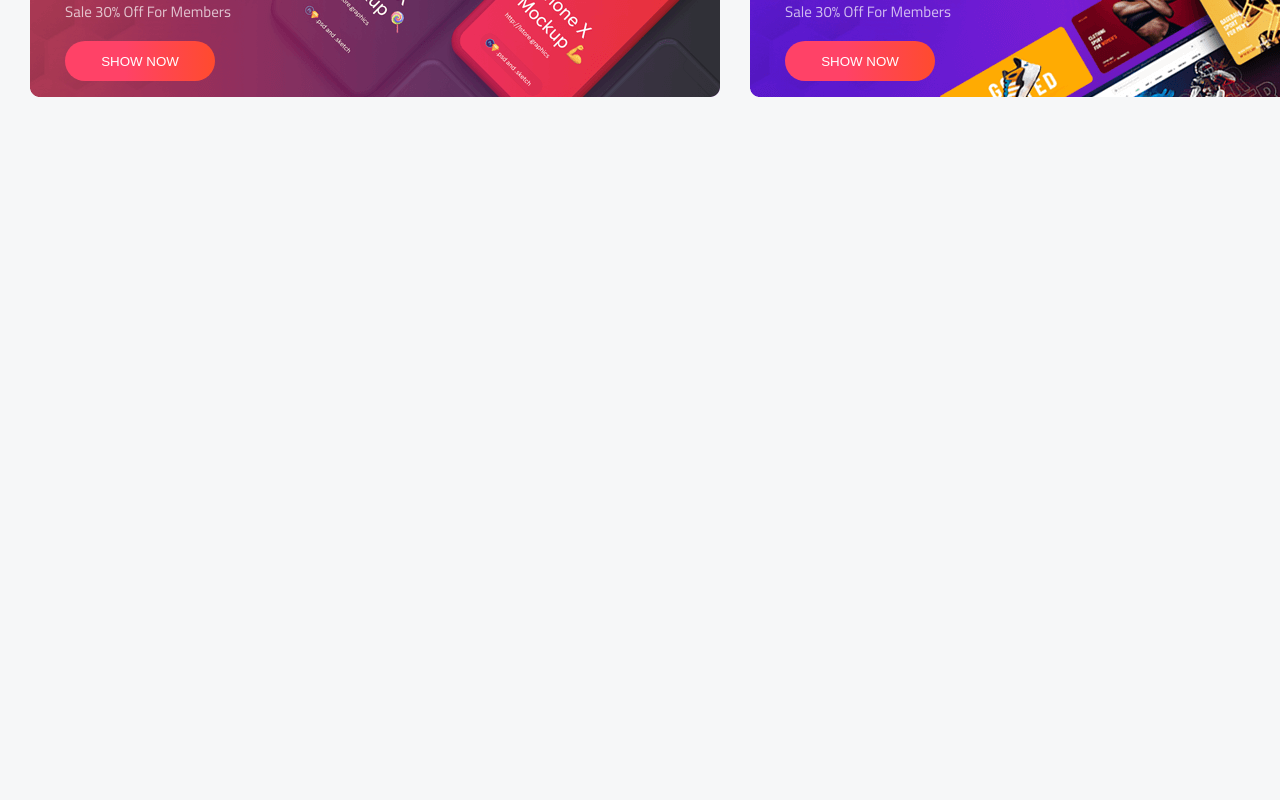
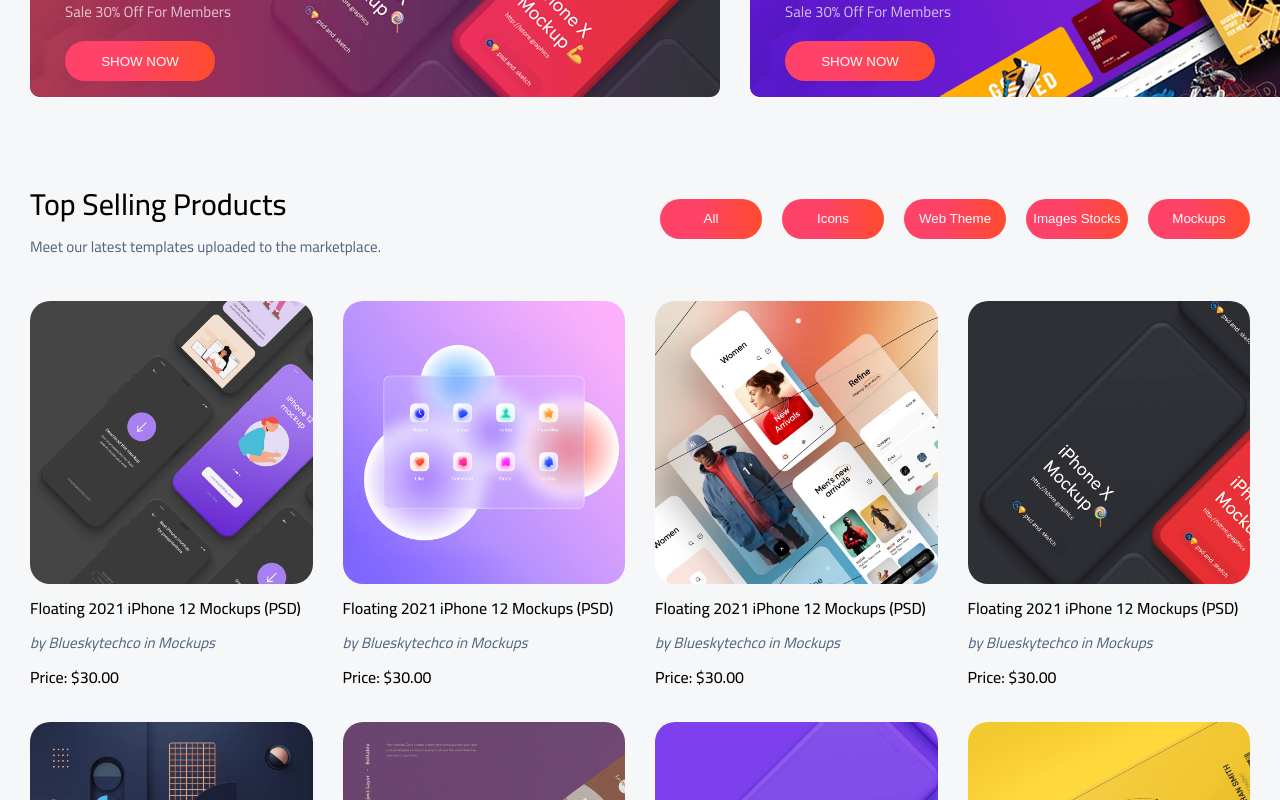
Before and after one commit to Anwar-Barakat/gosto-redux-ecommerce, a React (Create React App) app: page / in a window 1280 px wide. Shown: the part 1940-2740 px from the top of the page. Before the commit the page ends 2061 px from the top, so only its background shows below. Built offline with nearby package versions, Linux system fonts and the light colour scheme.

Commit message:
adding top selling products section and supporting filtering via product's category

```diff
--- a/src/components/home/Home.jsx
+++ b/src/components/home/Home.jsx
@@ -2,7 +2,8 @@ import React from "react";
 import Hero from "./hero/Hero";
 import Card from "./hero/Card";
 import Product from "./product/Product";
-import Banner from "./Banner/Banner";
+import Banner from "./banner/Banner";
+import TopProduct from "./topProduct/TopProduct";
 
 const Home = () => {
   return (
@@ -11,6 +12,7 @@ const Home = () => {
       <Card />
       <Product />
       <Banner />
+      <TopProduct />
     </>
   );
 };
--- /dev/null
+++ b/src/components/home/topProduct/TopProduct.jsx
@@ -0,0 +1,48 @@
+import React, { useState } from "react";
+import Heading from "../../common/Heading";
+import ProductItem from "../product/ProductItem";
+import { topProducts } from "../../assets/data/data";
+
+const TopProduct = () => {
+  const [data, setData] = useState(topProducts);
+  const allCategories = [
+    "all",
+    ...new Set(data.map((product) => product.category)),
+  ];
+  const [category, setCategory] = useState(allCategories);
+
+  const filteringHandler = (cat) => {
+    const filtering = topProducts.filter((product) => product.category === cat);
+    setData(filtering);
+
+    if (cat === "all") setData(topProducts);
+  };
+  return (
+    <section className="topproduct">
+      <div className="container">
+        <div className="head">
+          <Heading
+            title="Top Selling Products"
+            desc="Meet our latest templates uploaded to the marketplace."
+          />
+          <div className="category">
+            {category.map((cat, index) => {
+              return (
+                <button
+                  className="button"
+                  key={index}
+                  onClick={() => filteringHandler(cat)}
+                >
+                  {cat}
+                </button>
+              );
+            })}
+          </div>
+        </div>
+        <ProductItem data={data} />
+      </div>
+    </section>
+  );
+};
+
+export default TopProduct;
```
